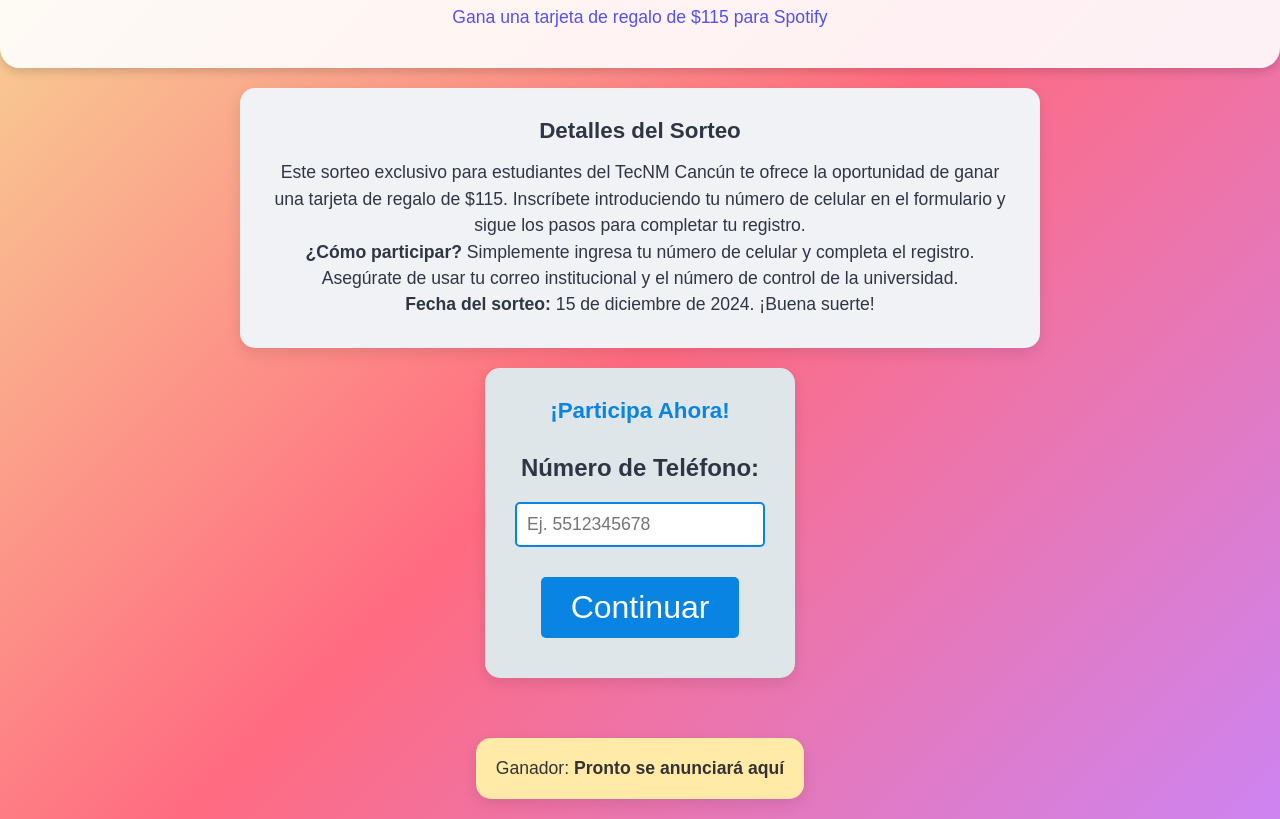
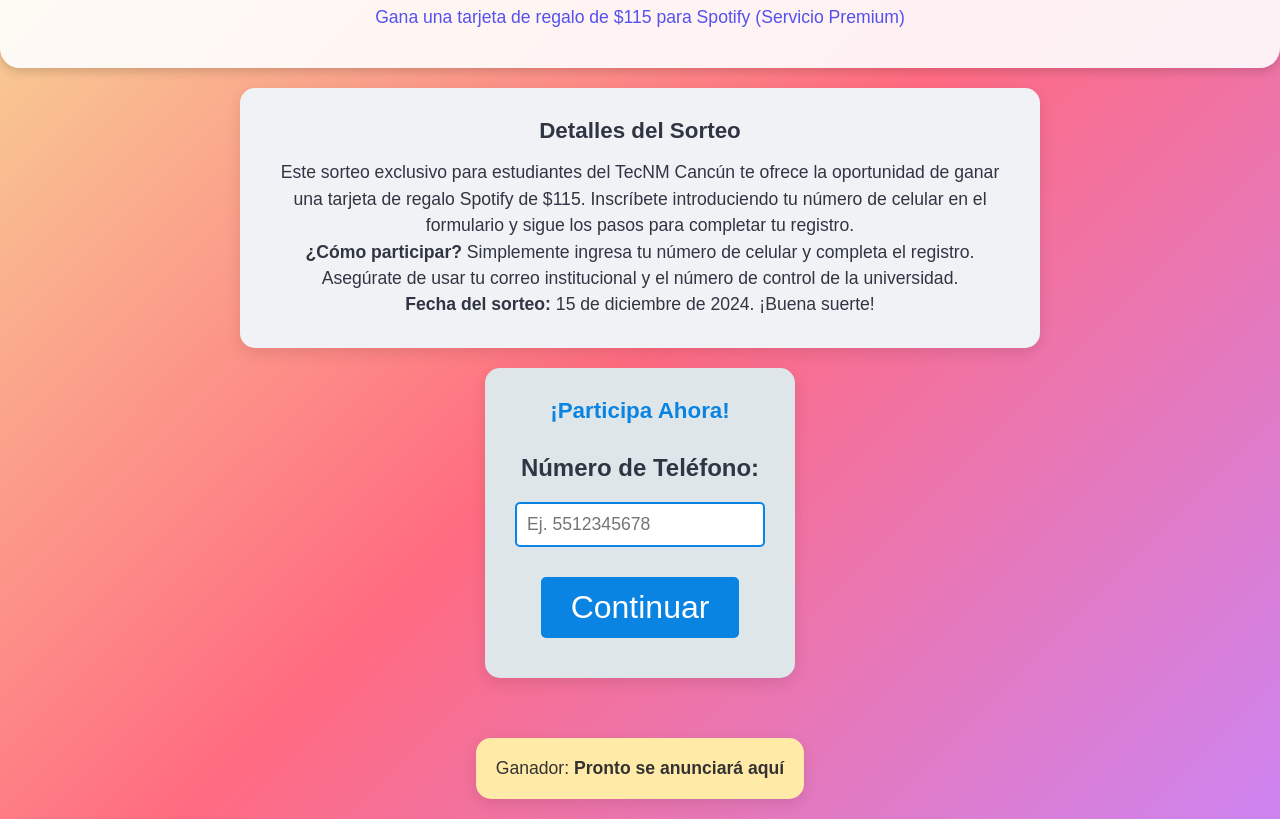
Before and after one commit to JesusACY04/gift-sorteo, a plain HTML site: page frontend/index.html in a window 1280 px wide. Shown: the part 101-920 px from the top of the page. Drawn offline with Linux system fonts and the light colour scheme.

Commit message:
Update index.html

```diff
--- a/frontend/index.html
+++ b/frontend/index.html
@@ -11,7 +11,7 @@
     <header class="header">
         <div class="header-content">
             <h1 class="title-main">¡Participa en el Gran Sorteo TecNM Cancún!</h1>
-            <p class="subtitle">Gana una tarjeta de regalo de $115 para Spotify</p>
+            <p class="subtitle">Gana una tarjeta de regalo de $115 para Spotify (Servicio Premium)</p>
         </div>
     </header>
 
@@ -19,7 +19,7 @@
     <section class="about">
         <h2>Detalles del Sorteo</h2>
         <p>
-            Este sorteo exclusivo para estudiantes del TecNM Cancún te ofrece la oportunidad de ganar una tarjeta de regalo de $115.
+            Este sorteo exclusivo para estudiantes del TecNM Cancún te ofrece la oportunidad de ganar una tarjeta de regalo Spotify de $115.
             Inscríbete introduciendo tu número de celular en el formulario y sigue los pasos para completar tu registro.
         </p>
         <p>
```
